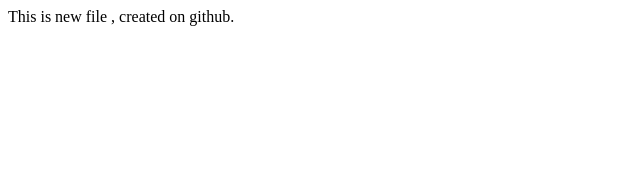
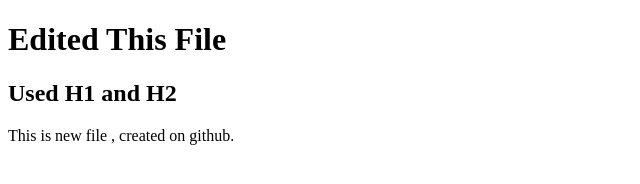
Before and after one commit to Surya4785/HTML-WEB-Development, a plain HTML site: page s.html in a window 1280 px wide. Shown: the whole page, without its empty margins (0-640 px from the left). Drawn offline with Linux system fonts and the light colour scheme.

Commit message:
Modified in.html and s.html

```diff
--- a/s.html
+++ b/s.html
@@ -6,6 +6,11 @@
     <title>Document</title>
 </head>
 <body>
+
+    <h1>Edited This File</h1>
+    <h2>Used H1 and H2</h2>
+
     This is new file , created on github.
+
 </body>
 </html>
```
Also changed, not shown: in.html (+1 -1 lines).
